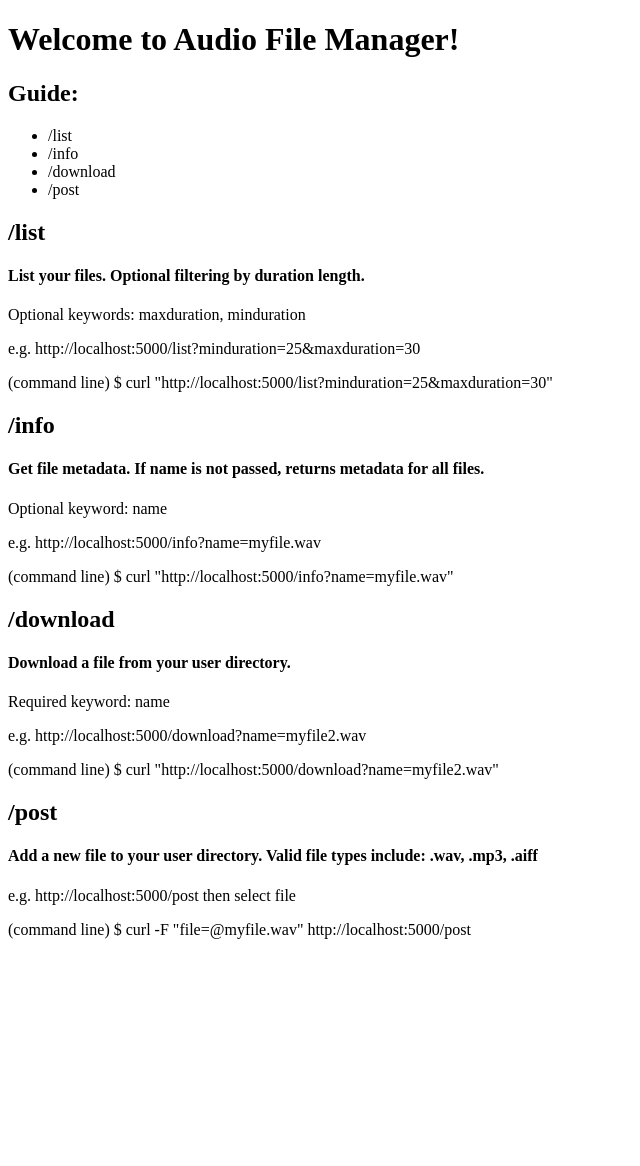
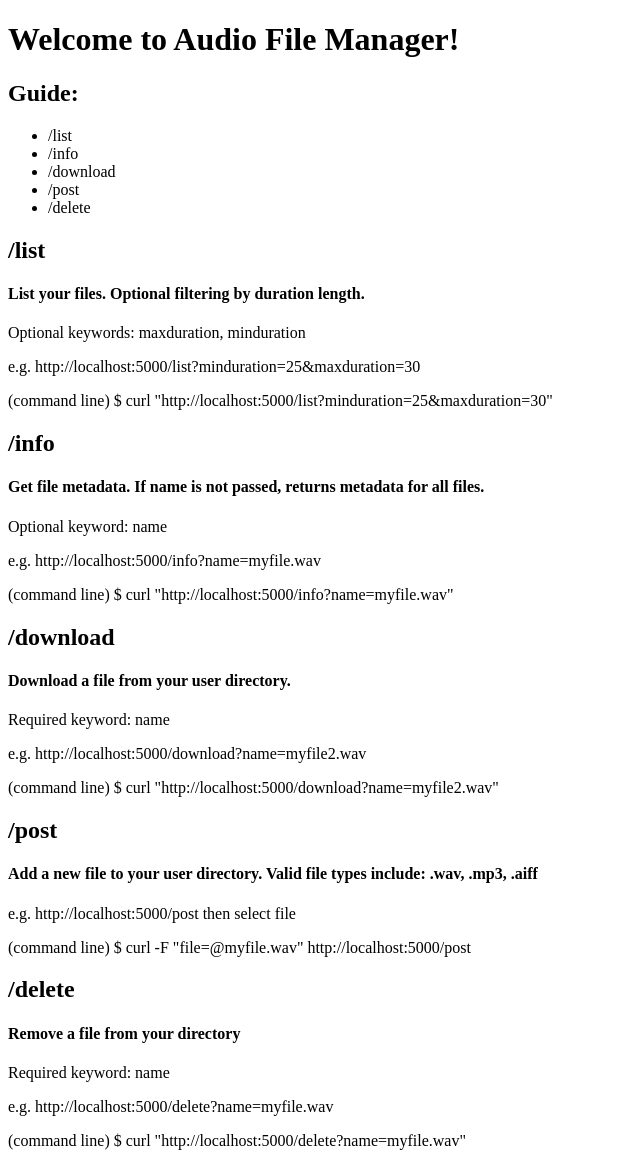
Before and after one commit to bransonbragg/Deepgram, a Flask app: page / in a window 1280 px wide. Shown: the whole page, without its empty margins (0-640 px from the left). Before the commit the page ends 939 px from the top, so only its background shows below. Run offline with Flask 2, Linux system fonts and the light colour scheme; parts of the project's set-up code (start-up, migrations or seed data) failed here and were passed over.

Commit message:
update guide

```diff
--- a/templates/login.html
+++ b/templates/login.html
@@ -12,6 +12,7 @@
         <li>/info</li>
         <li>/download</li>
         <li>/post</li>
+        <li>/delete</li>
     </ul>
     <h2>/list</h2>
     <h4>List your files. Optional filtering by duration length. </h4>
@@ -32,6 +33,11 @@
     <h4>Add a new file to your user directory. Valid file types include: .wav, .mp3, .aiff</h4>
     <p>e.g. http://localhost:5000/post then select file</p>
     <p>(command line) $ curl -F "file=@myfile.wav" http://localhost:5000/post</p>
+    <h2>/delete</h2>
+    <h4>Remove a file from your directory</h4>
+    <p>Required keyword: name</p>
+    <p>e.g. http://localhost:5000/delete?name=myfile.wav</p>
+    <p>(command line) $ curl "http://localhost:5000/delete?name=myfile.wav"</p>
 
 </body>
 </html>
```
